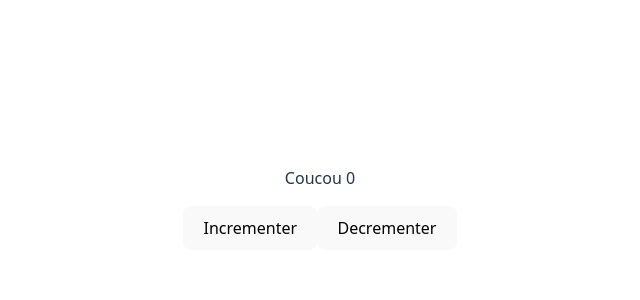
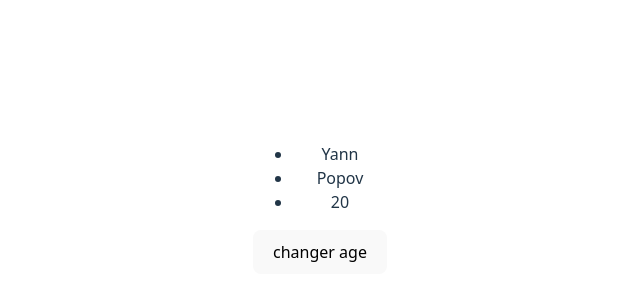
Before and after one commit to Yann336/Web_3D_BTS, a Vue app: page / in a window 1280 px wide. Shown: the part 200-500 px from the top of the page, without its empty margins (320-960 px from the left). Built offline with nearby package versions, Linux system fonts and the light colour scheme.

Commit message:
ajout de nouvelle syntaxe vue js

```diff
--- a/src/App.vue
+++ b/src/App.vue
@@ -1,15 +1,47 @@
 <script setup>
 import { ref } from 'vue';
 
-const count = ref(0)
+// const count = ref(0)
+// const movieName = ref('')
+// const movies = ref([
+//   'matrix',
+//   'lilo',
+//   'titanic'
+// ])
 
-const increment = () => {
-  count.value++
+// const sortMovies = () =>{
+//   -movies.value.sort((a,b)=> a>b ? 1 : -1)
+// }
+
+
+// const deleteMovie = (movie) =>{
+//   movies.value = movies.value.filter(m => m !== movie)
+// }
+
+// const addMovie = () => {
+//   movies.value.push(movieName.value)
+//   movieName.value = ''
+
+// }
+
+// const increment = () => {
+//   count.value++
+// }
+
+// const decrement = () => {
+//   count.value--
+// }
+
+const person = ref({
+  firstname : 'Yann',
+  lastname: 'Popov',
+  age: 20
+})
+
+const randomAge = () => {
+  person.value.age = Math.round(Math.random()* 100)
 }
 
-const decrement = () => {
-  count.value--
-}
 
 </script>
 
@@ -17,12 +49,34 @@ const decrement = () => {
 
 
 <template>
-  <p :id="'p-${count}'"> Coucou {{ count }}</p>
+  <!-- <p :id="'p-${count}'"> Coucou {{ count }}</p>
   <button @click="increment"> Incrementer </button>
   <button @click="decrement"> Decrementer </button>
+  <hr>
+  <button @click="sortMovies">réorganiser</button>
 
-  <div v-show="count >= 5"> Vous avez cliqué plus de 5 fois </div>
+  <form action="" @submit.prevent="addMovie">
+    <input type="text" placeholder="nv film" v-model="movieName">
+    <button> Ajouter </button>
+  </form>
 
+  <ul>
+    <li
+    v-for="movie in movies"
+    :key="movie"
+    >
+      {{ movie }} <button @click="deleteMovie(movie)"> suppr </button>
+    </li>
+  </ul>
+
+  <div v-show="count >= 5"> Vous avez cliqué plus de 5 fois </div> -->
+
+<ul>
+  <li>{{person.firstname}}</li>
+  <li>{{person.lastname}}</li>
+  <li>{{person.age}}</li>
+</ul>
+<button @click.prevent="randomAge">changer age</button>
 </template>
 
 
```
